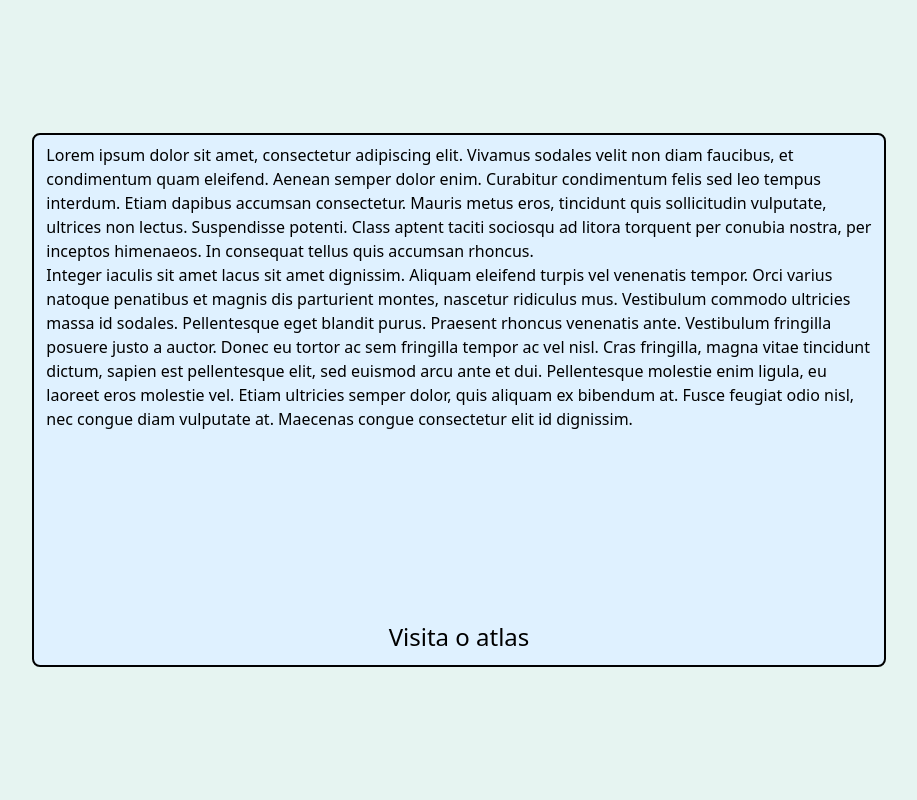
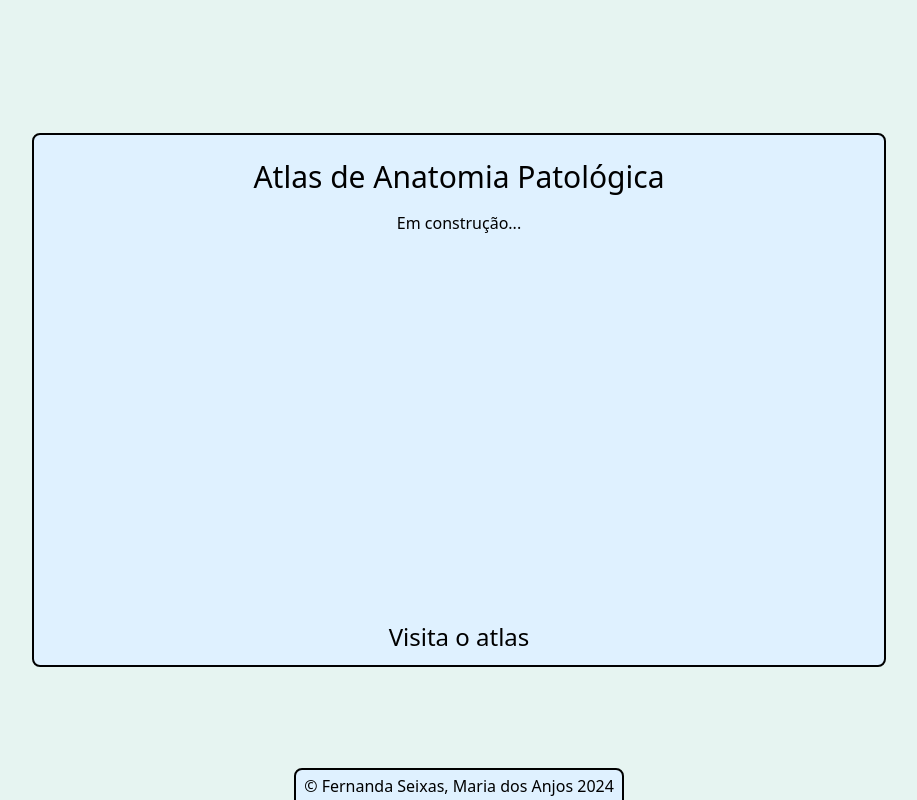
Before and after one commit to Retchut/atlas, a React (Create React App) app in the folder client/: page / in a window 1280 px wide. Shown: the whole page, without its empty margins (181-1098 px from the left). Built offline with nearby package versions, Linux system fonts and the light colour scheme.

Commit message:
feat: add simple footer

```diff
--- a/client/src/App.jsx
+++ b/client/src/App.jsx
@@ -3,6 +3,7 @@ import { Routes, Route } from "react-router-dom";
 import "./App.css";
 import Home from "./Pages/Home/Home.jsx";
 import Atlas from "./Pages/Atlas/Atlas.jsx";
+import Footer from "./Components/Footer/Footer.jsx";
 
 function App() {
   return (
@@ -11,6 +12,7 @@ function App() {
         <Route path="/" exact element={<Home />} />
         <Route path="/atlas" exact element={<Atlas />} />
       </Routes>
+      <Footer />
     </>
   );
 }
--- /dev/null
+++ b/client/src/Components/Footer/Footer.jsx
@@ -0,0 +1,11 @@
+function Footer() {
+  return (
+    <div className="fixed -bottom-2 w-full flex justify-center">
+      <footer className="w-fit atlas-section pt-1 pb-2 px-2">
+        © Fernanda Seixas, Maria dos Anjos 2024
+      </footer>
+    </div>
+  );
+}
+
+export default Footer;
--- a/client/src/Pages/Home/Home.jsx
+++ b/client/src/Pages/Home/Home.jsx
@@ -1,10 +1,12 @@
-function Home(){
+import Footer from "../../Components/Footer/Footer";
+
+function Home() {
   return (
-        <div className="w-screen h-screen flex items-center justify-center">
+    <div className="w-screen h-screen flex flex-col items-center justify-center">
       <div className="sm:w-2/3 h-2/3 atlas-section flex flex-col items-center">
-                <div className="grow mx-3 my-2">
-                    <p>Lorem ipsum dolor sit amet, consectetur adipiscing elit. Vivamus sodales velit non diam faucibus, et condimentum quam eleifend. Aenean semper dolor enim. Curabitur condimentum felis sed leo tempus interdum. Etiam dapibus accumsan consectetur. Mauris metus eros, tincidunt quis sollicitudin vulputate, ultrices non lectus. Suspendisse potenti. Class aptent taciti sociosqu ad litora torquent per conubia nostra, per inceptos himenaeos. In consequat tellus quis accumsan rhoncus.</p>
-                    <p>Integer iaculis sit amet lacus sit amet dignissim. Aliquam eleifend turpis vel venenatis tempor. Orci varius natoque penatibus et magnis dis parturient montes, nascetur ridiculus mus. Vestibulum commodo ultricies massa id sodales. Pellentesque eget blandit purus. Praesent rhoncus venenatis ante. Vestibulum fringilla posuere justo a auctor. Donec eu tortor ac sem fringilla tempor ac vel nisl. Cras fringilla, magna vitae tincidunt dictum, sapien est pellentesque elit, sed euismod arcu ante et dui. Pellentesque molestie enim ligula, eu laoreet eros molestie vel. Etiam ultricies semper dolor, quis aliquam ex bibendum at. Fusce feugiat odio nisl, nec congue diam vulputate at. Maecenas congue consectetur elit id dignissim. </p>
+        <div className="grow flex flex-col items-center mx-3 my-2">
+          <h1 className="text-3xl py-4">Atlas de Anatomia Patológica</h1>
+          <p>Em construção...</p>
         </div>
         <div className="my-2 px-2 py-1 w-max h-max button-link text-center text-2xl">
           <a href="/atlas">Visita o atlas</a>
```
Lines whose indentation alone changed are shown as unchanged.
